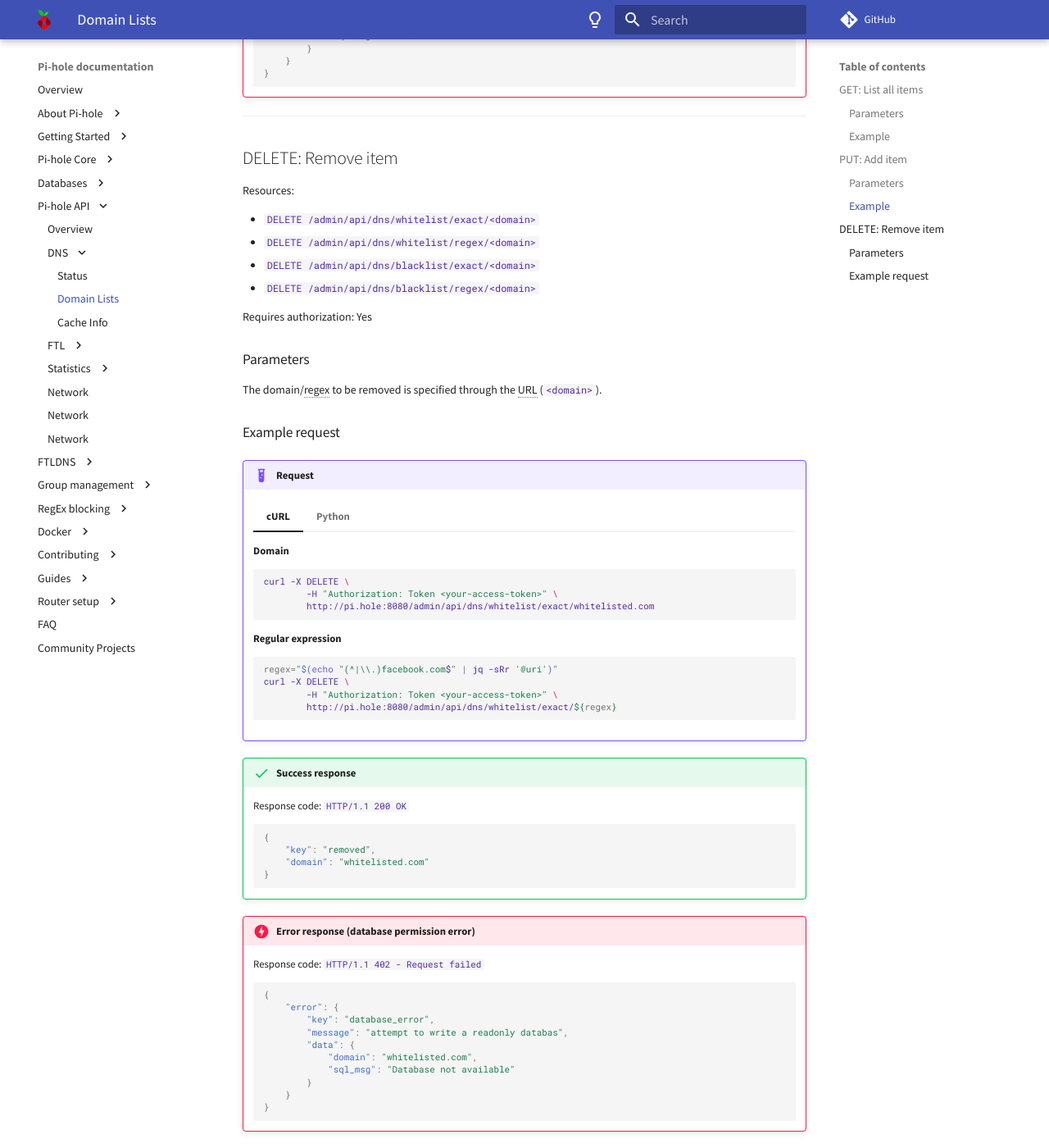
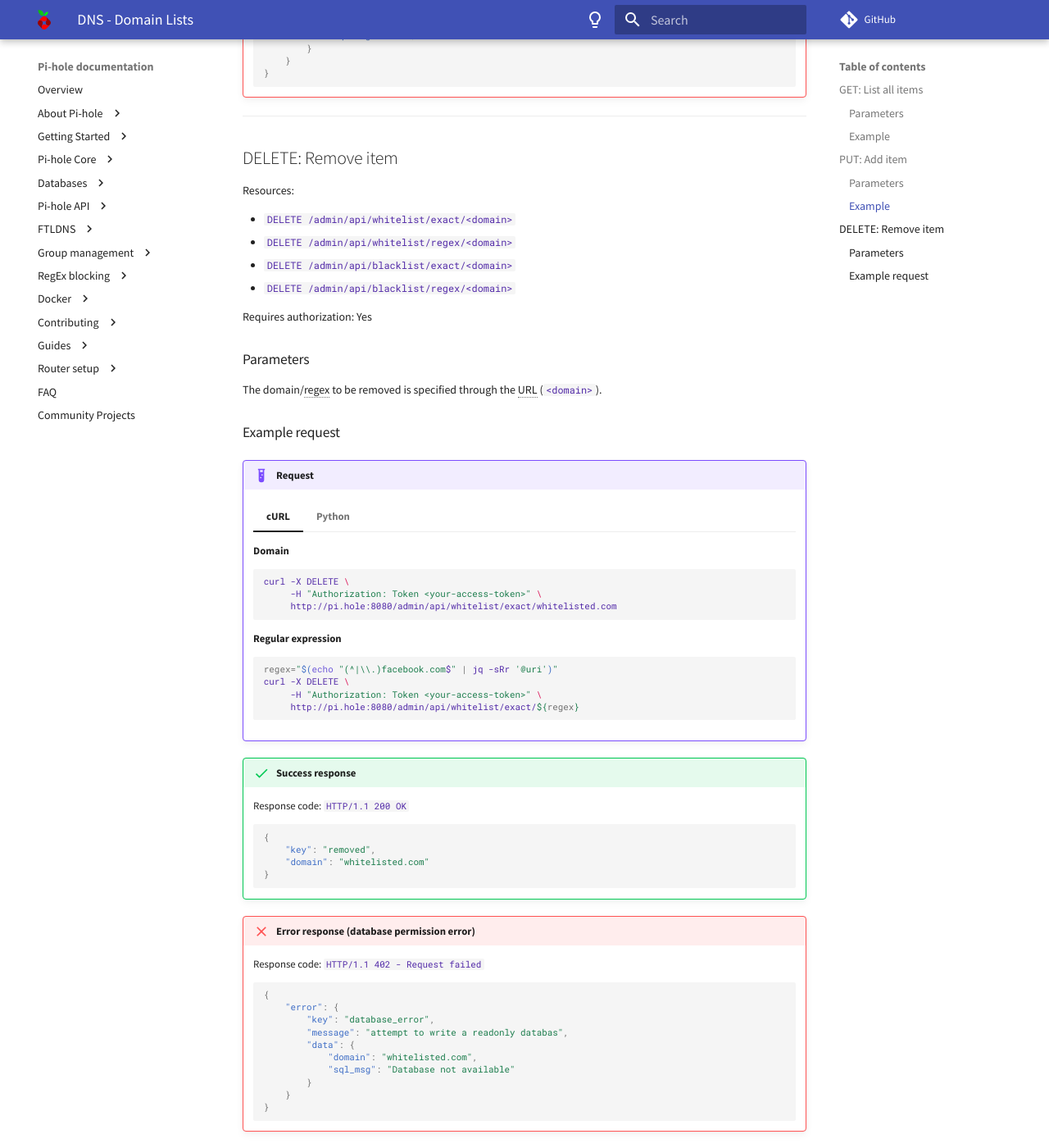
Before and after one commit to pi-hole/docs, an MkDocs documentation site: the page built from docs/api/domainlists.md, in a window 1280 px wide and 1400 px high, scrolled down 2603 px. Shown: the whole window at 82% size. Built offline with MkDocs 1.6.1 and Material for MkDocs 9.7.7, drawn with Linux system fonts in a browser that asks for light colours; comment, search, counter and statistics services are not loaded; some of the changed text lies outside the part shown.

Commit message:
Move white- and blacklist endpoints one level up
Signed-off-by: DL6ER <dl6er@dl6er.de>

````diff
--- a/docs/api/dns/lists.md
+++ b/docs/api/domainlists.md
@@ -4,10 +4,10 @@
 
 Resources:
 
-- `GET /admin/api/dns/whitelist/exact`
-- `GET /admin/api/dns/whitelist/regex`
-- `GET /admin/api/dns/blacklist/exact`
-- `GET /admin/api/dns/blacklist/regex`
+- `GET /admin/api/whitelist/exact`
+- `GET /admin/api/whitelist/regex`
+- `GET /admin/api/blacklist/exact`
+- `GET /admin/api/blacklist/regex`
 
 Requires authorization: Yes
 
@@ -24,7 +24,7 @@
 
         ``` bash
         curl -H "Authorization: Token <your-access-token>" \
-                http://pi.hole:8080/admin/api/dns/whitelist/exact
+             http://pi.hole:8080/admin/api/whitelist/exact
         ```
 
     === "Python 3"
@@ -32,7 +32,7 @@
         ``` python
         import requests
 
-        URL = 'http://pi.hole:8080/admin/api/dns/whitelist/exact'
+        URL = 'http://pi.hole:8080/admin/api/whitelist/exact'
         TOKEN = '<your-access-token>'
         HEADERS = {'Authorization': f'Token {TOKEN}'}
 
@@ -78,10 +78,10 @@
 
 Resources:
 
-- `PUT /admin/api/dns/whitelist/exact`
-- `PUT /admin/api/dns/whitelist/regex`
-- `PUT /admin/api/dns/blacklist/exact`
-- `PUT /admin/api/dns/blacklist/regex`
+- `PUT /admin/api/whitelist/exact`
+- `PUT /admin/api/whitelist/regex`
+- `PUT /admin/api/blacklist/exact`
+- `PUT /admin/api/blacklist/regex`
 
 Requires authorization: Yes
 
@@ -103,10 +103,10 @@
 
         ``` bash
         curl -X PUT \
-                -H "Authorization: Token <your-access-token>" \
-                http://pi.hole:8080/admin/api/dns/whitelist/exact \
-                -H "Content-Type: application/json" \
-                -d @body.json
+             -H "Authorization: Token <your-access-token>" \
+             http://pi.hole:8080/admin/api/whitelist/exact \
+             -H "Content-Type: application/json" \
+             -d @body.json
         ```
 
     === "Python 3"
@@ -114,7 +114,7 @@
         ``` python
         import requests
 
-        URL = 'http://pi.hole:8080/admin/api/dns/whitelist/exact'
+        URL = 'http://pi.hole:8080/admin/api/whitelist/exact'
         TOKEN = '<your-access-token>'
         HEADERS = {'Authorization': f'Token {TOKEN}'}
         data = json.load(open('body.json', 'rb'))
@@ -175,10 +175,10 @@
 
 Resources:
 
-- `DELETE /admin/api/dns/whitelist/exact/<domain>`
-- `DELETE /admin/api/dns/whitelist/regex/<domain>`
-- `DELETE /admin/api/dns/blacklist/exact/<domain>`
-- `DELETE /admin/api/dns/blacklist/regex/<domain>`
+- `DELETE /admin/api/whitelist/exact/<domain>`
+- `DELETE /admin/api/whitelist/regex/<domain>`
+- `DELETE /admin/api/blacklist/exact/<domain>`
+- `DELETE /admin/api/blacklist/regex/<domain>`
 
 Requires authorization: Yes
 
@@ -190,14 +190,15 @@
 
 <!-- markdownlint-disable code-block-style -->
 !!! example "Request"
+
     === "cURL"
 
         **Domain**
 
         ``` bash
         curl -X DELETE \
-                -H "Authorization: Token <your-access-token>" \
-                http://pi.hole:8080/admin/api/dns/whitelist/exact/whitelisted.com
+             -H "Authorization: Token <your-access-token>" \
+             http://pi.hole:8080/admin/api/whitelist/exact/whitelisted.com
         ```
 
         **Regular expression**
@@ -205,8 +206,8 @@
         ``` bash
         regex="$(echo "(^|\\.)facebook.com$" | jq -sRr '@uri')"
         curl -X DELETE \
-                -H "Authorization: Token <your-access-token>" \
-                http://pi.hole:8080/admin/api/dns/whitelist/exact/${regex}
+             -H "Authorization: Token <your-access-token>" \
+             http://pi.hole:8080/admin/api/whitelist/exact/${regex}
         ```
 
     === "Python"
@@ -216,7 +217,7 @@
         ``` python
         import requests
 
-        URL = 'http://pi.hole:8080/admin/api/dns/whitelist/exact/whitelisted.com'
+        URL = 'http://pi.hole:8080/admin/api/whitelist/exact/whitelisted.com'
         TOKEN = '<your-access-token>'
         HEADERS = {'Authorization': f'Token {TOKEN}'}
 
@@ -232,7 +233,7 @@
         import urllib
 
         regex = urllib.parse.quote("(^|\\.)facebook.com$")
-        URL = 'http://pi.hole:8080/admin/api/dns/whitelist/exact/'
+        URL = 'http://pi.hole:8080/admin/api/whitelist/exact/'
         TOKEN = '<your-access-token>'
         HEADERS = {'Authorization': f'Token {TOKEN}'}
 
````
Also changed, not shown: other parts of docs/api/domainlists.md (+3 -3 lines), docs/api/index.md (+3 -2 lines).
